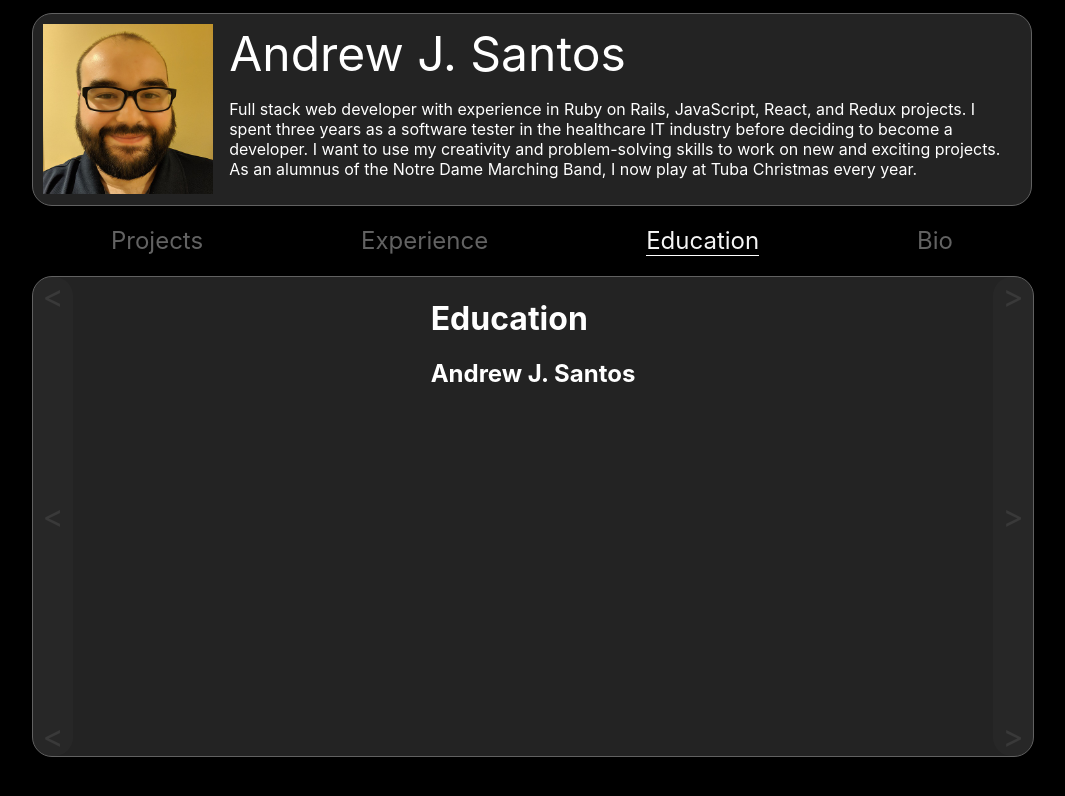
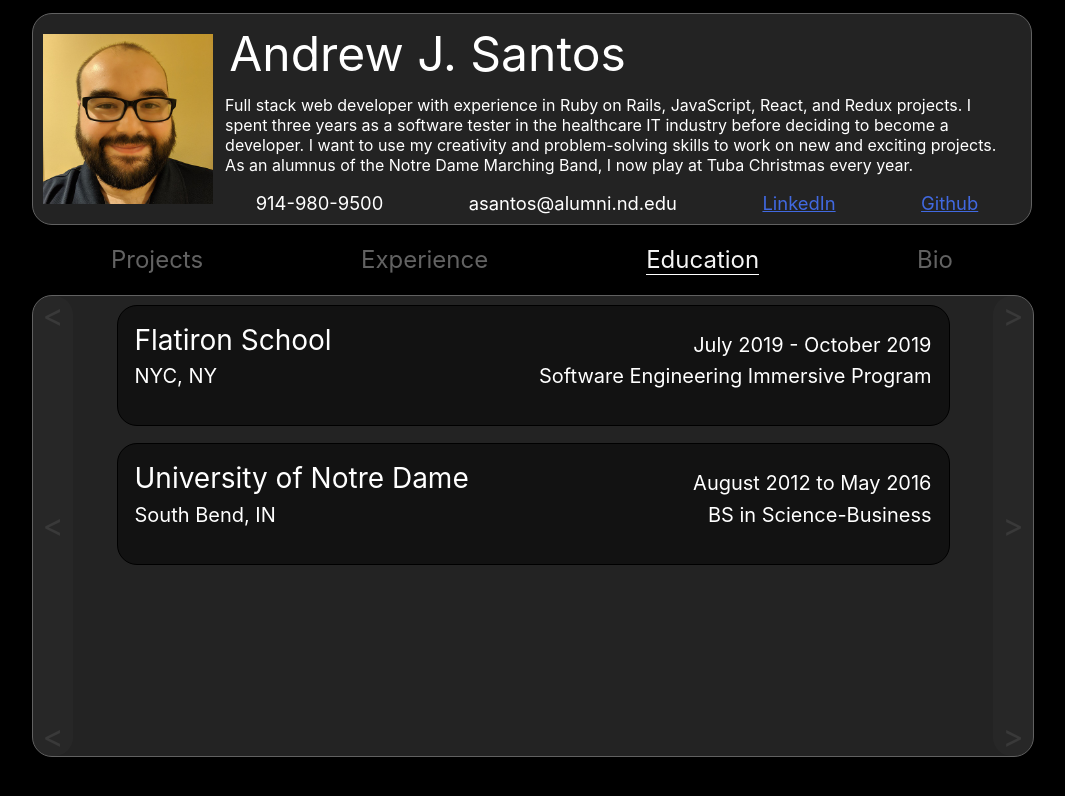
Before and after one commit to asantos649/andrew_santos, a React (Create React App) app: page / in a window 1280 px wide. Both pictures are taken after a click on the element "Education". Shown: the top 796 px of the page, without its empty margins (108-1173 px from the left). Built offline with nearby package versions, Linux system fonts and the light colour scheme.

Commit message:
changed html headers

```diff
--- a/public/index.html
+++ b/public/index.html
@@ -2,12 +2,12 @@
 <html lang="en">
   <head>
     <meta charset="utf-8" />
-    <link rel="icon" href="%PUBLIC_URL%/favicon.ico" />
+    <link rel="icon" href="%PUBLIC_URL%/a_s.png" />
     <meta name="viewport" content="width=device-width, initial-scale=1" />
     <meta name="theme-color" content="#000000" />
     <meta
       name="description"
-      content="Web site created using create-react-app"
+      content="The personal site for Andrew J. Santos, a full-stack developer with experience in React.  He's a Flatiron School coach and Alumnus"
     />
     <link rel="apple-touch-icon" href="%PUBLIC_URL%/logo192.png" />
     <!--
@@ -24,7 +24,7 @@
       work correctly both with client-side routing and a non-root public URL.
       Learn how to configure a non-root public URL by running `npm run build`.
     -->
-    <title>React App</title>
+    <title>Andrew J. Santos</title>
   </head>
   <body>
     <noscript>You need to enable JavaScript to run this app.</noscript>
--- a/src/App.css
+++ b/src/App.css
@@ -8,7 +8,7 @@ div {
 }
 
 a {
-  color: royalblue
+  color: royalblue;
 }
 
 #root {
@@ -102,7 +102,13 @@ a {
 }
 
 .shortBio {
-  padding:2%;
+  margin:1.5%;
+  padding-bottom:5px;
+  /* border-bottom-style: solid;
+  border-bottom-width: 1px;
+  border-top-style: solid;
+  border-top-width: .5px;
+  border-color: rgba(128, 128, 128, 0.199); */
 }
 
 .mainContainer{
@@ -288,7 +294,12 @@ a {
   margin-left:5%
 }
 
-
+.links{
+  display: flex;
+  flex-direction: row;
+  justify-content: space-around;
+  font-size: 1.15rem;
+}
 
 /* button {
   color: white;
--- a/src/component/Education.js
+++ b/src/component/Education.js
@@ -1,10 +1,38 @@
 import React from 'react'
+import EducationCard from './EducationCard'
+
+const educationHash = [
+    {
+        school: 'Flatiron School',
+        location: 'NYC, NY',
+        degree: 'Software Engineering Immersive Program',
+        dates: 'July 2019 - October 2019',
+        data: [
+
+        ]
+    },
+    {
+        school: 'University of Notre Dame',
+        location: 'South Bend, IN',
+        degree: 'BS in Science-Business',
+        dates: 'August 2012 to May 2016',
+        data: [
+
+            ]
+    }
+    ]
+
+let renderEducation = () =>{
+    return educationHash.map((edu)=>{
+         return <EducationCard education={edu}/>
+     })
+ }
 
 function Education(){
     return(
-        <div>
-            <h1>Education</h1>
-            <h2>Andrew J. Santos</h2>
+        <div className='cardContainer'>
+            {/* <h1>Experience</h1> */}
+            {renderEducation()}
         </div>
     )
 }
--- /dev/null
+++ b/src/component/EducationCard.js
@@ -0,0 +1,25 @@
+import React from 'react'
+
+function ExperienceCard(props){
+    const {school, location, dates, degree, data} = props.education
+    return (
+        <div className='card'>
+            <div className='cardRow'>
+                <div className='cardTitle'>{school}</div>
+                <div>{dates}</div>
+            </div>
+            <div className='cardRow'>
+                <div>{location}</div>
+                <div>{degree}</div>
+            </div>
+            <ul className='cardList'>
+                {data.map(desc=>{
+                    return <li className='cardDescription'>{desc}</li>
+                })}
+            </ul>
+
+        </div>
+    )
+}
+
+export default ExperienceCard
--- a/src/component/Header.js
+++ b/src/component/Header.js
@@ -12,6 +12,12 @@ function Header(){
                     I want to use my creativity and problem-solving skills to work on new and exciting projects.
                     As an alumnus of the Notre Dame Marching Band, I now play at Tuba Christmas every year.
                 </div>
+                <div className='links'>
+                    <div>914-980-9500</div>
+                    <div>asantos@alumni.nd.edu</div>
+                    <a href='https://www.linkedin.com/in/andrew-j-santos/'>LinkedIn</a>
+                    <a href='https://github.com/asantos649'>Github</a>
+                </div>
             </div>
         </div>
     )
```
Also changed, not shown: public/a_s.png (added).
